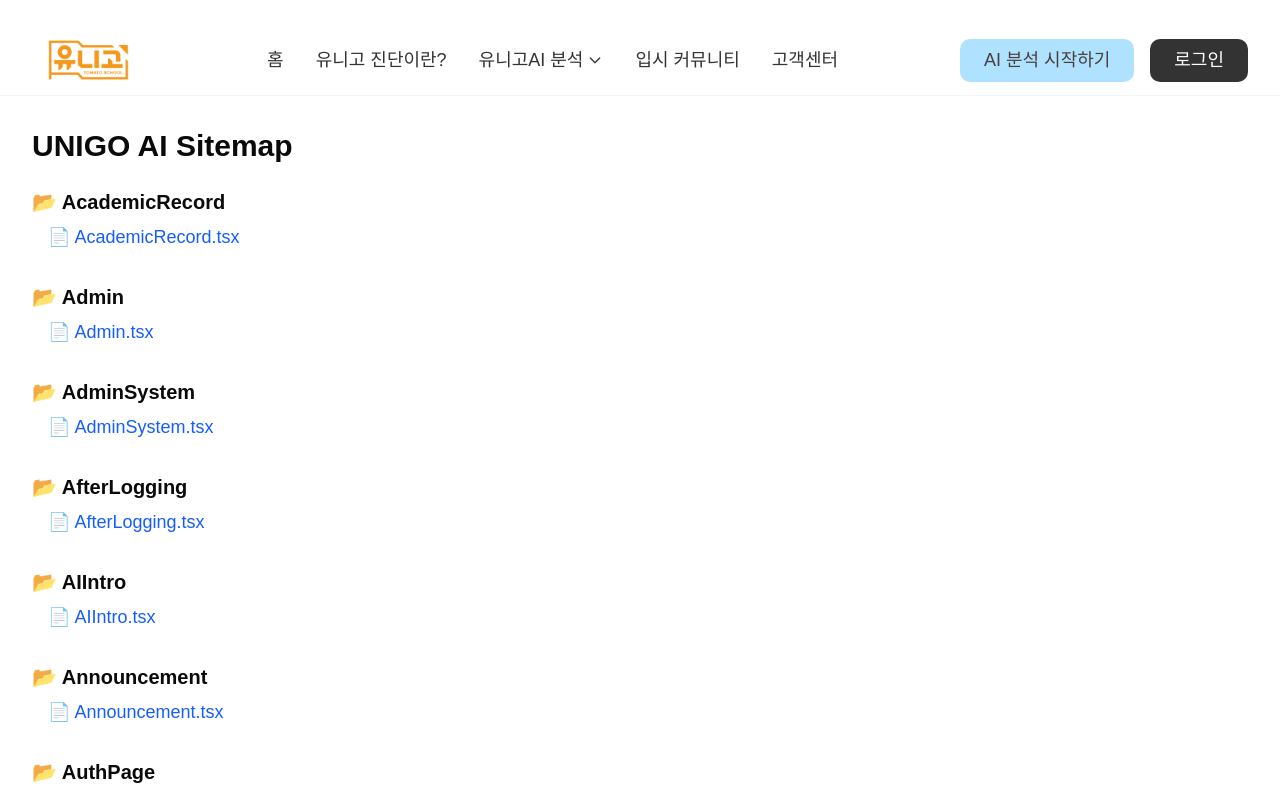
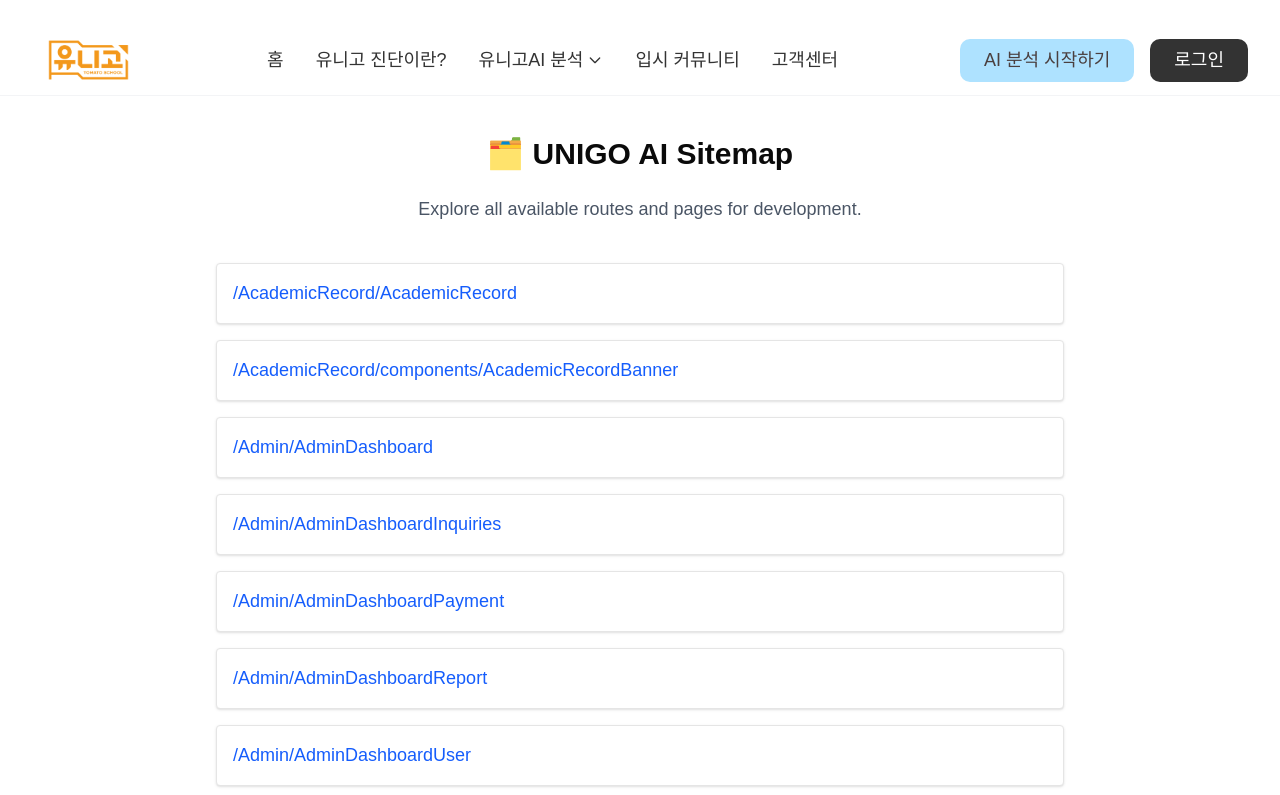
Before and after one commit to yeol3632/unigo-sitemap, a Next.js app: page /sitemap in a window 1280 px wide. Shown: the top 795 px of the page. Built offline with nearby package versions, Linux system fonts and the light colour scheme; a web font is replaced by a local one.

Commit message:
feat: full sitemap with subpages

```diff
--- a/src/app/sitemap/page.tsx
+++ b/src/app/sitemap/page.tsx
@@ -1,134 +1,49 @@
+// src/app/sitemap/page.tsx
+
 import Link from 'next/link';
+import fs from 'fs';
+import path from 'path';
 
-const pages = [
-  {
-    category: 'AcademicRecord',
-    pages: [
-      { name: 'AcademicRecord.tsx', path: '/page-components/AcademicRecord/AcademicRecord.tsx' },
-    ],
-  },
-  {
-    category: 'Admin',
-    pages: [
-      { name: 'Admin.tsx', path: '/page-components/Admin/Admin.tsx' },
-    ],
-  },
-  {
-    category: 'AdminSystem',
-    pages: [
-      { name: 'AdminSystem.tsx', path: '/page-components/AdminSystem/AdminSystem.tsx' },
-    ],
-  },
-  {
-    category: 'AfterLogging',
-    pages: [
-      { name: 'AfterLogging.tsx', path: '/page-components/AfterLogging/AfterLogging.tsx' },
-    ],
-  },
-  {
-    category: 'AIIntro',
-    pages: [
-      { name: 'AIIntro.tsx', path: '/page-components/AIIntro/AIIntro.tsx' },
-    ],
-  },
-  {
-    category: 'Announcement',
-    pages: [
-      { name: 'Announcement.tsx', path: '/page-components/Announcement/Announcement.tsx' },
-    ],
-  },
-  {
-    category: 'AuthPage',
-    pages: [
-      { name: 'AuthPage.tsx', path: '/page-components/AuthPage/AuthPage.tsx' },
-    ],
-  },
-  {
-    category: 'Community',
-    pages: [
-      { name: 'Community.tsx', path: '/page-components/Community/Community.tsx' },
-    ],
-  },
-  {
-    category: 'CustomerInquire',
-    pages: [
-      { name: 'CustomerInquire.tsx', path: '/page-components/CustomerInquire/CustomerInquire.tsx' },
-    ],
-  },
-  {
-    category: 'Faqs',
-    pages: [
-      { name: 'Faqs.tsx', path: '/page-components/Faqs/Faqs.tsx' },
-    ],
-  },
-  {
-    category: 'Homepage',
-    pages: [
-      { name: 'Homepage.tsx', path: '/page-components/Homepage/Homepage.tsx' },
-      { name: 'Hero.tsx', path: '/page-components/Homepage/components/Hero.tsx' },
-      { name: 'Testimonial.tsx', path: '/page-components/Homepage/components/Testimonial.tsx' },
-      { name: 'ChildProperty.tsx', path: '/page-components/Homepage/components/ChildProperty.tsx' },
-    ],
-  },
-  {
-    category: 'InterviewSystem',
-    pages: [
-      { name: 'InterviewSystem.tsx', path: '/page-components/InterviewSystem/InterviewSystem.tsx' },
-    ],
-  },
-  {
-    category: 'Profile',
-    pages: [
-      { name: 'Profile.tsx', path: '/page-components/Profile/Profile.tsx' },
-    ],
-  },
-  {
-    category: 'Purchase',
-    pages: [
-      { name: 'Purchase.tsx', path: '/page-components/Purchase/Purchase.tsx' },
-    ],
-  },
-  {
-    category: 'ReportAnalysis',
-    pages: [
-      { name: 'ReportAnalysis.tsx', path: '/page-components/ReportAnalysis/ReportAnalysis.tsx' },
-    ],
-  },
-  {
-    category: 'StudentRecord',
-    pages: [
-      { name: 'StudentRecord.tsx', path: '/page-components/StudentRecord/StudentRecord.tsx' },
-    ],
-  },
-  {
-    category: 'Teacher',
-    pages: [
-      { name: 'Teacher.tsx', path: '/page-components/Teacher/Teacher.tsx' },
-    ],
-  },
-];
+interface PageEntry {
+  name: string;
+  path: string;
+}
+
+function getAllTSXFiles(dir: string, baseRoute = ''): PageEntry[] {
+  const entries = fs.readdirSync(dir, { withFileTypes: true });
+
+  return entries.flatMap((entry) => {
+    const entryPath = path.join(dir, entry.name);
+    const relativeRoute = baseRoute + '/' + entry.name;
+
+    if (entry.isDirectory()) {
+      return getAllTSXFiles(entryPath, relativeRoute);
+    } else if (entry.name.endsWith('.tsx')) {
+      const cleanedName = entry.name.replace('.tsx', '');
+      return [{ name: cleanedName, path: relativeRoute.replace('.tsx', '') }];
+    }
+    return [];
+  });
+}
 
 export default function Sitemap() {
+  const baseDir = path.join(process.cwd(), 'src', 'components', 'page-components');
+  const pages = getAllTSXFiles(baseDir);
+
   return (
-    <div className="p-8">
-      <h1 className="text-3xl font-bold mb-6">UNIGO AI Sitemap
-      </h1>
-      {pages.map((group) => (
-        <div key={group.category} className="mb-8">
-          <h2 className="text-xl font-semibold mb-2">📂 {group.category}
-          </h2>
-          <ul className="space-y-1 ml-4">
-            {group.pages.map((page) => (
-              <li key={page.path}>
-                <Link href={page.path}>
-                  <span className="text-blue-600 hover:underline">📄 {page.name}
-                  </span>
-                </Link>
-              </li>
-            ))}
-          </ul>
-        </div>
-      ))}
-    </div>
+    <main className="max-w-4xl mx-auto py-10 px-6">
+      <h1 className="text-3xl font-bold mb-6 text-center">🗂️ UNIGO AI Sitemap</h1>
+      <p className="text-center text-gray-600 mb-10">Explore all available routes and pages for development.</p>
+
+      <ul className="space-y-4">
+        {pages.map((page) => (
+          <li key={page.path} className="bg-white shadow p-4 rounded border hover:bg-gray-50">
+            <Link href={page.path}>
+              <span className="text-blue-600 hover:underline">{page.path}</span>
+            </Link>
+          </li>
+        ))}
+      </ul>
+    </main>
   );
 }
```
